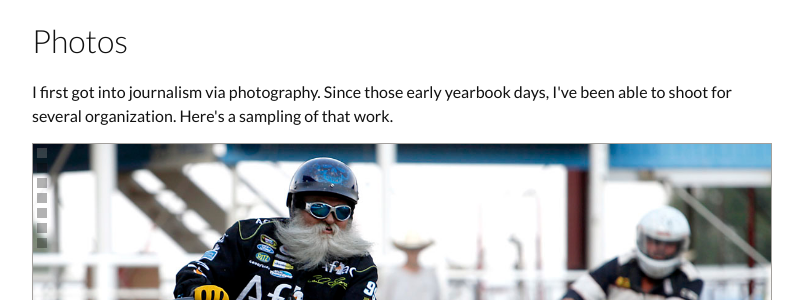
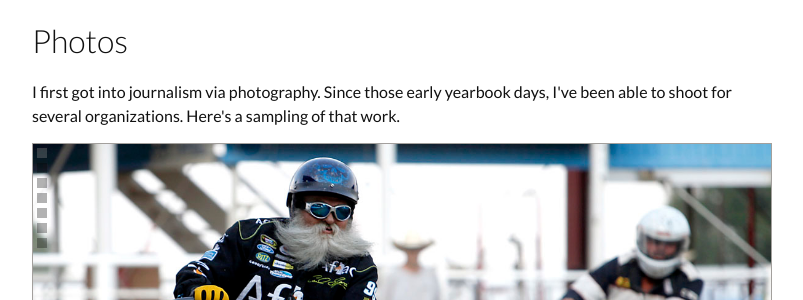
Before and after one commit to robertdenton/robertdenton.github.io, a Jekyll site: the page built from work.html, in a window 1280 px wide and 900 px high, scrolled down 858 px. Shown: the part 178-478 px from the top of the window, without its empty margins (238-1041 px from the left). Built offline with Jekyll 4.4.1, drawn with Linux system fonts in a browser that asks for light colours.

Commit message:
spelling fixes

```diff
--- a/work.html
+++ b/work.html
@@ -33,7 +33,7 @@ permalink: /work/
 
 	<h2>Photos</h2>
 
-	<p>I first got into journalism via photography. Since those early yearbook days, I've been able to shoot for several organization. Here's a sampling of that work.</p>
+	<p>I first got into journalism via photography. Since those early yearbook days, I've been able to shoot for several organizations. Here's a sampling of that work.</p>
 
 	<div class="owl-carousel">
 
@@ -44,7 +44,7 @@ permalink: /work/
 
 		<div style="width:100%;">
 			<img src="/media/work/01_trib.jpg" alt="kid" width="100%">
-			<div class="owl-caption">Greeley, Colo. is a town splitting into two, one affluent and one facing poverty. Here, in the affluent west side, a child plays during a concert at St. Michael's Event Center in 2012. (Rob Denton/The Greeley Tribune)</div>
+			<div class="owl-caption">Greeley, Colo. is a town splitting into two, one affluent and one facing poverty. Here, in the recently built west side, a child plays during a concert at St. Michael's Event Center in 2012. (Rob Denton/The Greeley Tribune)</div>
 		</div>
 
 		<div>
```
